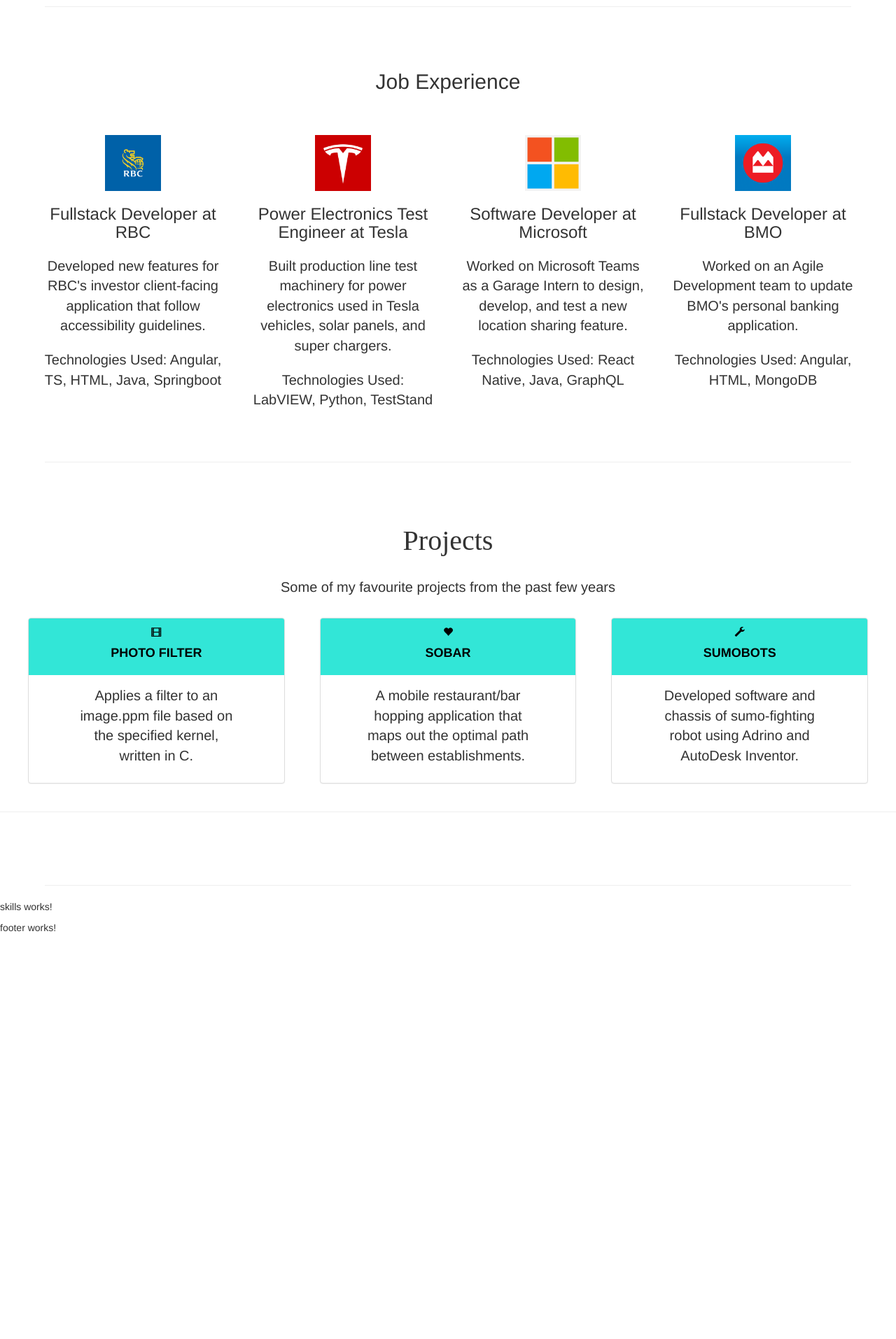
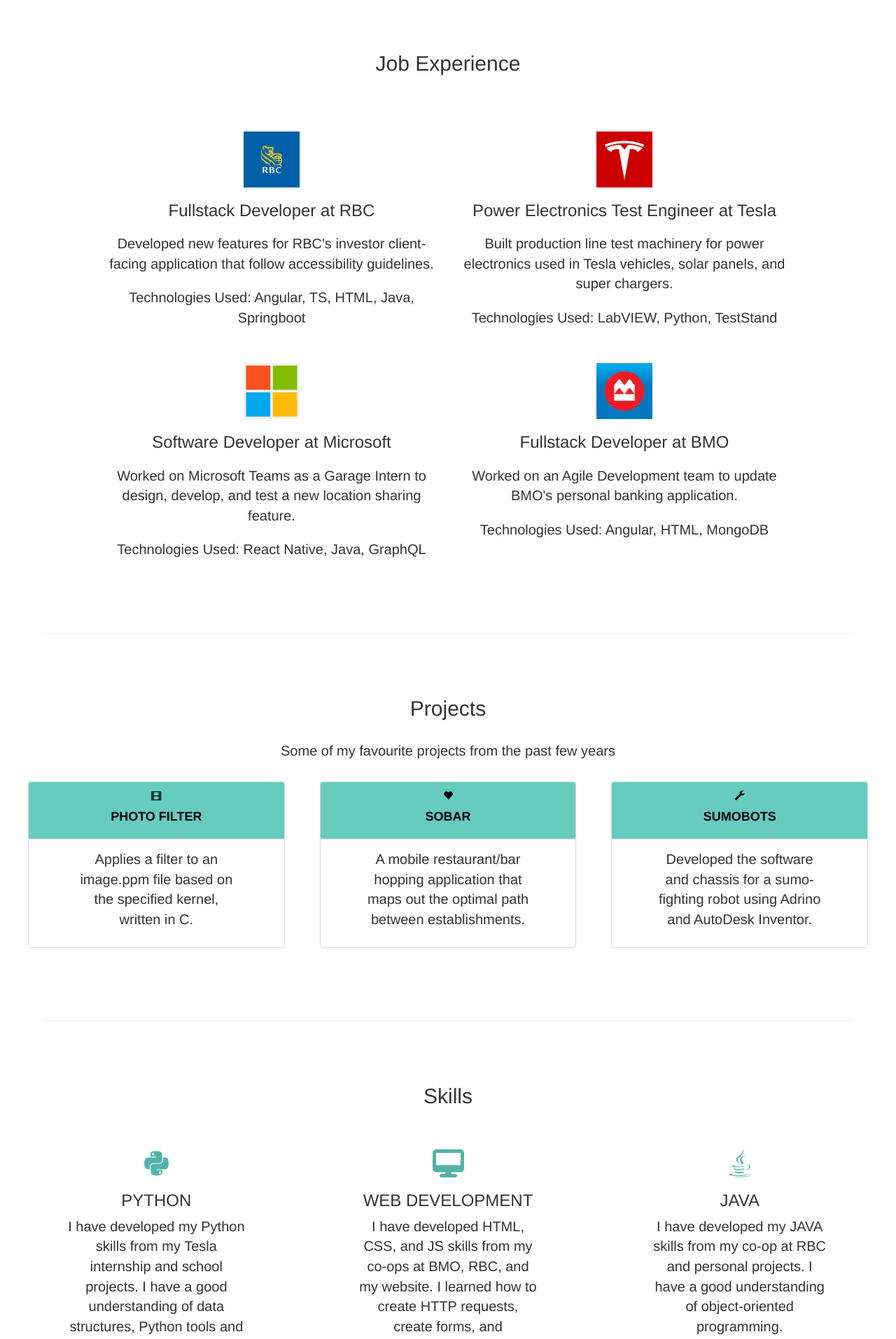
Before and after one commit to MichelleDomagala-Tang/Portfolio, an Angular app: page /main in a window 1280 px wide. Shown: the part 880-2794 px from the top of the page at 70% size. Before the commit the page ends 2226 px from the top, so only its background shows below. Built offline with nearby package versions, Linux system fonts and the light colour scheme.

Commit message:
Updated content for sections

```diff
--- a/src/app/app.component.ts
+++ b/src/app/app.component.ts
@@ -6,5 +6,5 @@
   styleUrls: ['./app.component.scss']
 })
 export class AppComponent {
-  title = 'michelle-dt-v2';
+  title = 'michelledt-v2';
 }
--- a/src/app/footer/footer.component.html
+++ b/src/app/footer/footer.component.html
@@ -1 +1,13 @@
-<p>footer works!</p>
+<footer class="container-fluid text-center michelledt-footer-container">
+    <br>
+    <a href="#top" title="To Top">
+        <span class="glyphicon glyphicon-chevron-up"></span>
+    </a>
+    <p>Return to Top</p>
+    <br>
+    <h2 class="text-center" id="contact">CONTACT</h2>
+    <br>
+    <p style="font-size:15px"><span class="glyphicon glyphicon-map-marker"></span> Toronto, Canada</p>
+    <p style="font-size:15px"><span class="glyphicon glyphicon-envelope"></span><a href="mailto:michelle.domagalatang@gmail.com"> michelle.domagalatang@gmail.com</a></p>
+    <br>
+</footer>
--- a/src/app/footer/footer.component.scss
+++ b/src/app/footer/footer.component.scss
@@ -0,0 +1,3 @@
+.michelledt-footer-container {
+    background-color: rgb(232, 232, 232);
+}
--- a/src/app/main-page/achievements/achievements.component.html
+++ b/src/app/main-page/achievements/achievements.component.html
@@ -1,5 +1,5 @@
 <div class="container-fluid text-center">
-    <h2 style="font-family: Playfair; font-size:40px" id="projects">Projects</h2>
+    <h2 id="projects">Projects</h2>
     <br>
     <p>Some of my favourite projects from the past few years</p>
     <br>
@@ -27,7 +27,8 @@
                     </div>
                 </a>
                 <div class="panel-body">
-                    <p>A mobile restaurant/bar hopping application that maps out the optimal path between establishments.</p>
+                    <p>A mobile restaurant/bar hopping application that maps out the optimal path between
+                        establishments.</p>
                 </div>
             </div>
         </div>
@@ -40,11 +41,10 @@
                     </div>
                 </a>
                 <div class="panel-body">
-                    <p>Developed software and chassis of sumo-fighting robot using Adrino and AutoDesk Inventor.</p>
+                    <p>Developed the software and chassis for a sumo-fighting robot using Adrino and AutoDesk Inventor.</p>
                 </div>
             </div>
         </div>
+    </div>
 </div>
-</div>
-<hr>
 <br>
--- a/src/app/main-page/achievements/achievements.component.scss
+++ b/src/app/main-page/achievements/achievements.component.scss
@@ -17,7 +17,7 @@
 }
 
 .panel-heading {
-    background-color: rgb(50, 230, 215);
+    background-color: rgb(101, 204, 191);
     color: black;
 }
 
--- a/src/app/main-page/banner/banner.component.html
+++ b/src/app/main-page/banner/banner.component.html
@@ -8,7 +8,7 @@
             <div class="michelledt-banner-column-text">
                 <h1 class="michelledt-banner-h1">Michelle Domagala-Tang</h1>
                 <h2>Welcome to my portfolio</h2>
-                <h3>Hi! I'm Michelle, a Software Engineering student with a deep curiosity for innovation and passion for technology. I love to build, collabortate, and create functional solutions that tackle important challenges.</h3>
+                <h3>Hi! I'm Michelle, a Software Engineering student with a deep curiosity for innovation and passion for technology. I love to build, collabortate, and tackle important challenges.</h3>
             </div>
         </div>
     </div>
--- a/src/app/main-page/job-experience/job-experience.component.html
+++ b/src/app/main-page/job-experience/job-experience.component.html
@@ -22,7 +22,8 @@
 </div> -->
 <div class="container-fluid text-center" id="jobs">
     <h2>Job Experience</h2>
-    <div class="michelle-jobs-flex">
+    <div class="michelledt-jobs-container">
+    <div class="michelledt-jobs-flex">
         <div class="michelledt-jobs-col">
             <img src="../../../assets/images/RBC.jpg" alt="RBC logo">
             <h3>Fullstack Developer at RBC</h3>
@@ -35,6 +36,8 @@
             <p>Built production line test machinery for power electronics used in Tesla vehicles, solar panels, and super chargers.</p>
             <p>Technologies Used: LabVIEW, Python, TestStand</p>
         </div>
+    </div>
+    <div class="michelledt-jobs-flex">
         <div class="michelledt-jobs-col">
             <img src="../../../assets/images/Microsoft.png" alt="Microsoft logo">
             <h3>Software Developer at Microsoft</h3>
@@ -48,4 +51,5 @@
             <p>Technologies Used: Angular, HTML, MongoDB</p>
         </div>
     </div>
+    </div>
 </div>
--- a/src/app/main-page/job-experience/job-experience.component.scss
+++ b/src/app/main-page/job-experience/job-experience.component.scss
@@ -12,19 +12,27 @@
     width: 80px;
 }
 
-.michelle-jobs-flex {
+.michelledt-jobs-container {
+    padding: 0px 100px;
+}
+
+.michelledt-jobs-flex {
     display: flex;
-    margin: 0 2% 0 2%;
+    margin: 2% 2%;
 }
 
 .michelledt-jobs-col {
-    flex: 25%;
-    margin: 0 20px;
+    flex: 50%;
+    margin: 10px 20px;
 }
 
 @media screen and (max-width: 1225px) {
-    .michelle-jobs-flex {
+    .michelledt-jobs-container {
+        padding: 0;
+    }
+    .michelledt-jobs-flex {
         display: grid;
+        margin: 0;
     }
     .michelledt-jobs-col {
         margin: 20px;
--- a/src/app/main-page/skills/skills.component.html
+++ b/src/app/main-page/skills/skills.component.html
@@ -1 +1,44 @@
-<p>skills works!</p>
+<div class="container-fluid text-center" id="skills">
+    <h2>Skills</h2>
+    <div class="michelledt-skills-container">
+        <div class="michelledt-skills-flex">
+            <div class="michelledt-skills-col">
+                <i class="fa-brands fa-python" style="font-size: 40px; color: rgb(83, 179, 166);"></i>
+                <h3>PYTHON</h3>
+                <p>I have developed my Python skills from my Tesla internship and school projects.
+                    I have a good understanding of data structures, Python tools and libraries.
+                </p>
+            </div>
+            <div class="michelledt-skills-col">
+                <i class="fa-solid fa-desktop" style="font-size: 40px; color: rgb(83, 179, 166);"></i>
+                <h3>WEB DEVELOPMENT</h3>
+                <p>I have developed HTML, CSS, and JS skills from my co-ops at BMO, RBC, and my website.
+                    I learned how to create HTTP requests, create forms, and filter/display information on the UI.</p>
+            </div>
+            <div class="michelledt-skills-col">
+                <i class="fa-brands fa-java" style="font-size: 40px; color: rgb(83, 179, 166);"></i>
+                <h3>JAVA</h3>
+                <p>I have developed my JAVA skills from my co-op at RBC and personal projects.
+                    I have a good understanding of object-oriented programming.
+                </p>
+            </div>
+        </div>
+        <div class="michelledt-skills-flex">
+            <div class="michelledt-skills-col">
+                <i class="fa-solid fa-circle-user" style="font-size: 40px; color: rgb(83, 179, 166);"></i>
+                <h3>LEADERSHIP</h3>
+                <p>I am an excellent leader, having successfully led over 50 executives to plan McMaster's largest hackathon, DeltaHacks.</p>
+            </div>
+            <div class="michelledt-skills-col">
+                <i class="fa-solid fa-people-group" style="font-size: 40px; color: rgb(83, 179, 166);"></i>
+                <h3>TEAMWORK</h3>
+                <p>I love working on teams and am great at it! I have experience from co-ops, hackathons, and school projects.</p>
+            </div>
+            <div class="michelledt-skills-col">
+                <i class="fa-solid fa-person-chalkboard" style="font-size: 40px; color: rgb(83, 179, 166);"></i>
+                <h3>COMMUNICATION</h3>
+                <p>I am excellent at written and verbal communication. I have no trouble communicating and contributing to the conversation.</p>
+            </div>
+        </div>
+    </div>
+</div>
--- a/src/app/main-page/skills/skills.component.scss
+++ b/src/app/main-page/skills/skills.component.scss
@@ -0,0 +1,28 @@
+p {
+    font-size: 20px;
+    padding: 0 15%;
+}
+
+h2 {
+    padding-top: 50px;
+    padding-bottom: 50px;
+}
+
+.michelledt-skills-flex {
+    display: flex;
+    padding-bottom: 5%;
+}
+
+.michelledt-skills-col {
+    flex: 30%;
+    margin: 0 2% 0 2%;
+}
+
+@media screen and (max-width: 950px) {
+    .michelledt-skills-flex {
+        display: grid;
+    }
+    .michelledt-skills-col {
+        margin: 20px;
+    }
+}
--- a/src/app/nav-bar/nav-bar.component.html
+++ b/src/app/nav-bar/nav-bar.component.html
@@ -8,22 +8,22 @@
         </div>
         <ul class="nav navbar-nav">
             <li class="nav-item active">
-                <a class="nav-link" href="#top">Home<span class="sr-only">(current)</span></a>
+                <a class="nav-link" (click)="scrollToView('navbarNav')">Home<span class="sr-only">(current)</span></a>
             </li>
             <li class="nav-item ">
-                <a class="nav-link" href="#about">About Me</a>
+                <a class="nav-link" (click)="scrollToView('about')">About Me</a>
             </li>
             <li class="nav-item">
-                <a class="nav-link" href="#jobs">Job Experience</a>
+                <a class="nav-link" (click)="scrollToView('jobs')">Job Experience</a>
             </li>
             <li class="nav-item ">
-                <a class="nav-link" href="#achievements">Achievements</a>
+                <a class="nav-link" (click)="scrollToView('achievements')">Projects</a>
             </li>
             <li class="nav-item ">
-                <a class="nav-link" href="#skills">Skills</a>
+                <a class="nav-link" (click)="scrollToView('skills')">Skills</a>
             </li>
             <li class="nav-item ">
-                <a class="nav-link" href="#contact">Contact</a>
+                <a class="nav-link" (click)="scrollToView('contact')">Contact</a>
             </li>
         </ul>
         <ul class="nav navbar-right">
--- a/src/app/nav-bar/nav-bar.component.ts
+++ b/src/app/nav-bar/nav-bar.component.ts
@@ -11,4 +11,8 @@
     window.open(linkAddress, "_blank");
   }
 
+  scrollToView(id: string) {
+    document.getElementById(id)?.scrollIntoView({ behavior: 'smooth', block: 'start' });
+  }
+
 }
```
Also changed, not shown: 2 other files (tests, documents, lock files or other folders).
